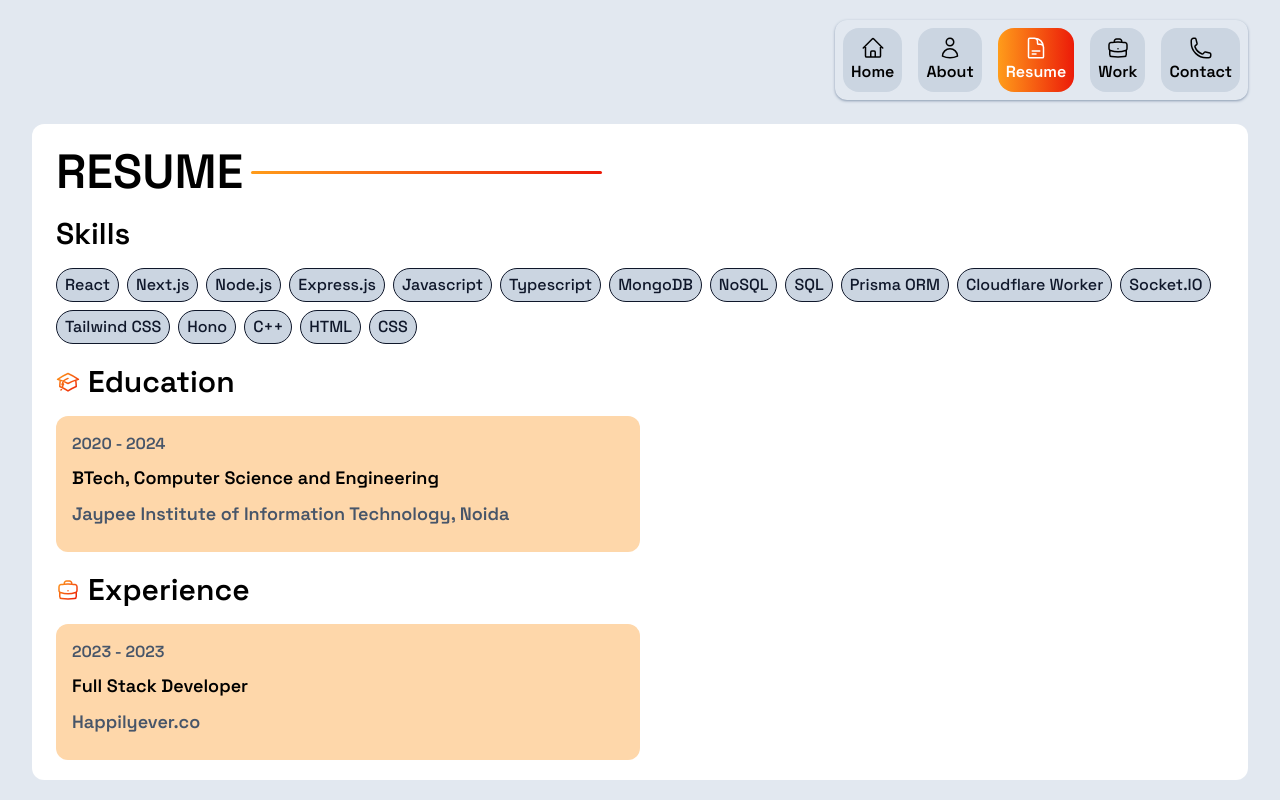
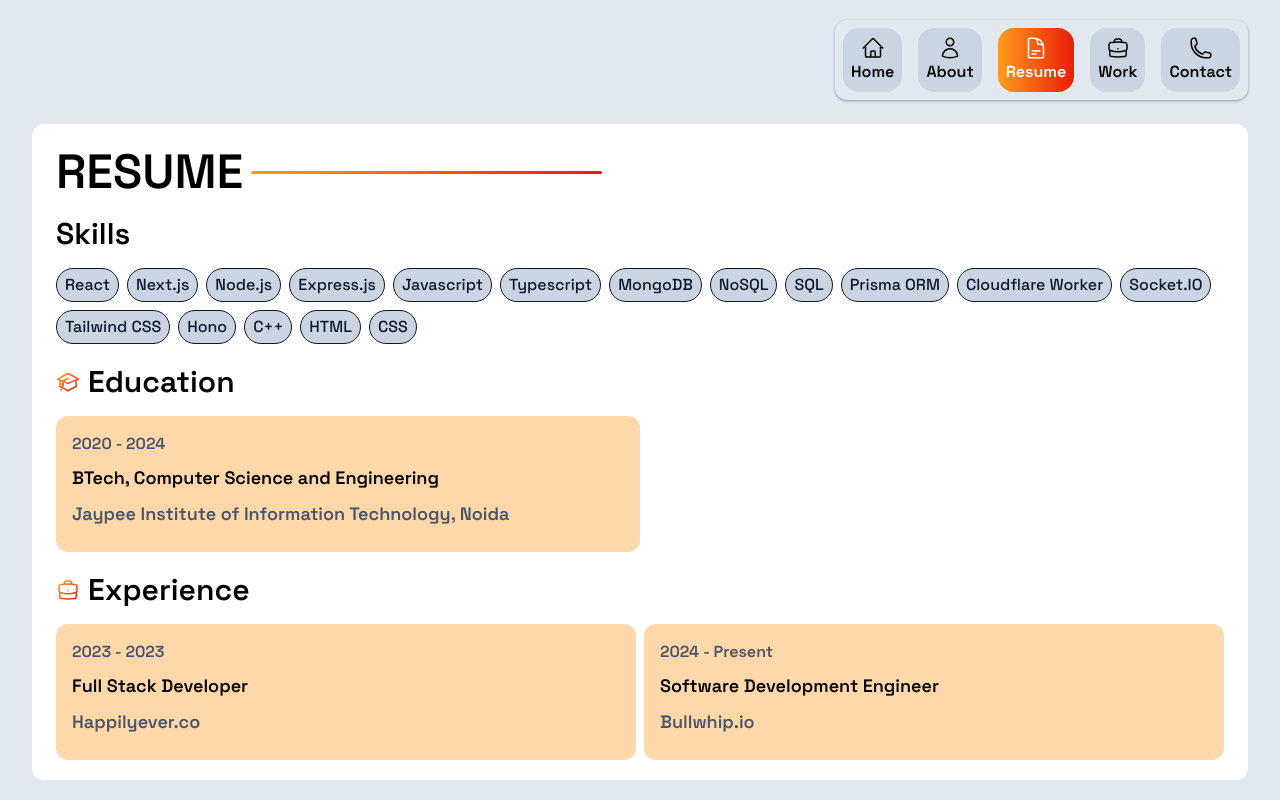
Before and after one commit to Atul250603/Atul-Goyal, a React (Vite) app: page /resume in a window 1280 px wide. Built offline with nearby package versions, Linux system fonts and the light colour scheme.

Commit message:
Added : Inserted latest experience

```diff
--- a/src/components/Resume.tsx
+++ b/src/components/Resume.tsx
@@ -56,11 +56,16 @@ function Resume(){
                     </div>
                     <div><SubHeading title="Experience"/></div>
                 </div>
-                <div className="mt-4">
-                    <div className="w-full lg:w-1/2 bg-orange-200 p-4 rounded-xl">
+                <div className="mt-4 flex h-full gap-2 flex-col lg:flex-row">
+                    <div className="w-full lg:w-1/2  bg-orange-200 p-4 rounded-xl">
                         <div className="text-slate-600 font-semibold">2023 - 2023</div>
                         <div className='font-semibold my-2 text-lg'>Full Stack Developer</div>
                         <div className='font-semibold text-slate-600 my-2 text-lg'>Happilyever.co</div>
+                    </div>
+                    <div className="w-full lg:w-1/2  bg-orange-200 p-4 rounded-xl">
+                        <div className="text-slate-600 font-semibold">2024 - Present</div>
+                        <div className='font-semibold my-2 text-lg'>Software Development Engineer</div>
+                        <div className='font-semibold text-slate-600 my-2 text-lg'>Bullwhip.io</div>
                     </div>
                 </div>
             </div>
```
